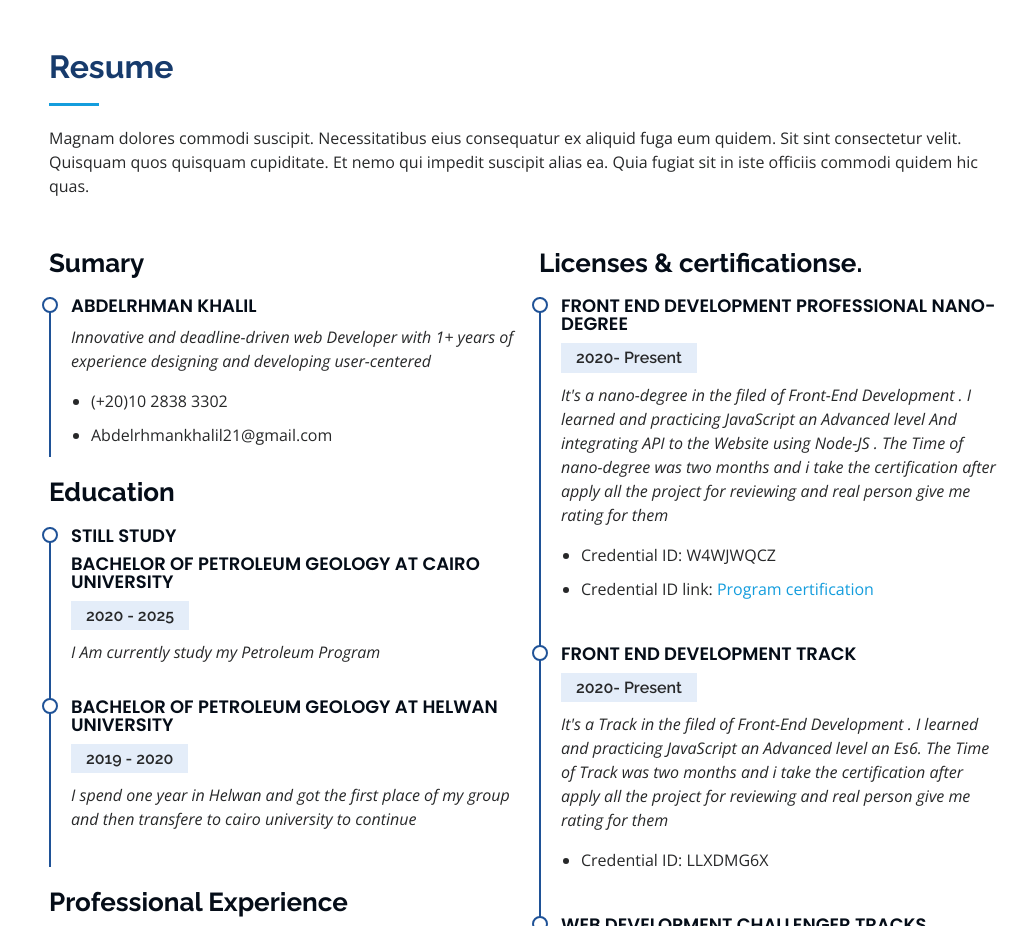
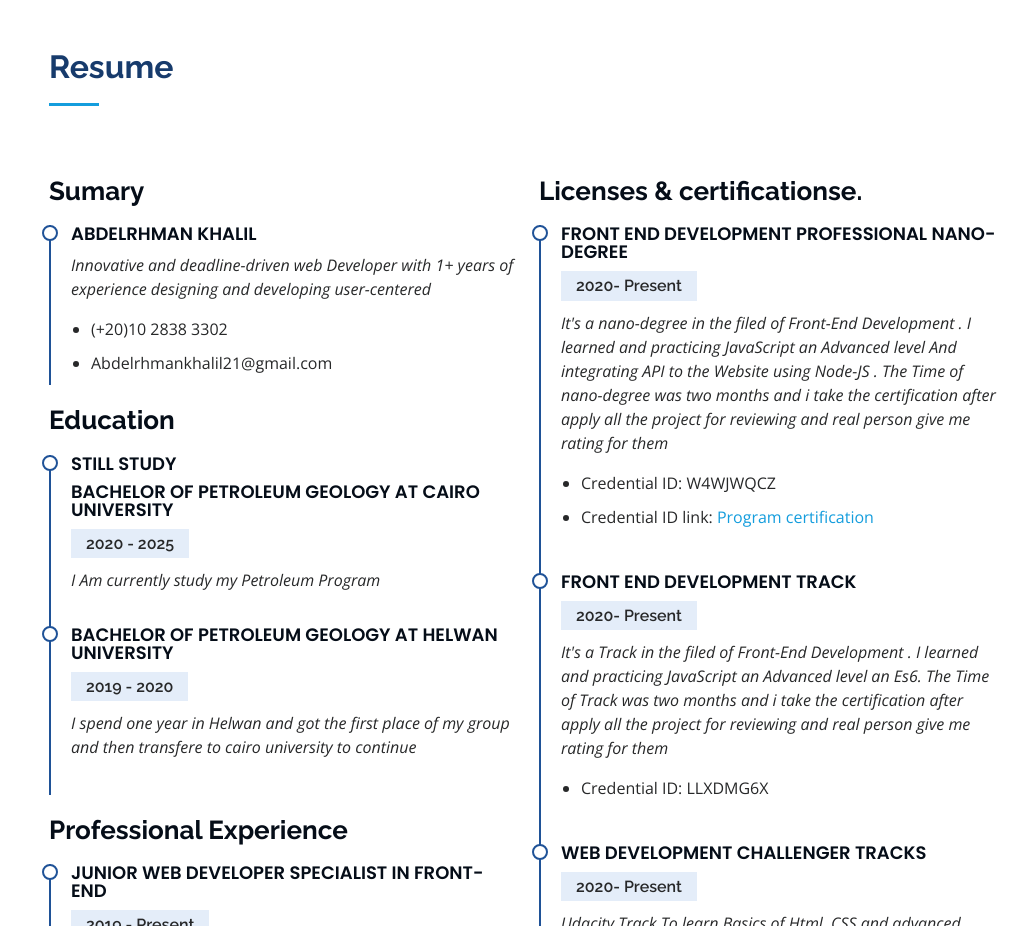
Before and after one commit to abdelrhmanKh/Portfolio, a plain HTML site: page index.html in a window 1280 px wide. Shown: the part 2200-3126 px from the top of the page, without its empty margins (263-1280 px from the left). Drawn offline with nearby package versions, Linux system fonts and the light colour scheme.

Commit message:
Update index.html

```diff
--- a/index.html
+++ b/index.html
@@ -196,11 +196,7 @@
             <div class="container">
                 <div class="section-title">
                     <h2>Resume</h2>
-                    <p>Magnam dolores commodi suscipit. Necessitatibus eius consequatur ex aliquid fuga eum quidem.
-                        Sit
-                        sint consectetur velit. Quisquam quos quisquam cupiditate. Et nemo qui impedit suscipit
-                        alias
-                        ea. Quia fugiat sit in iste officiis commodi quidem hic quas.</p>
+
                 </div>
                 <div class="row">
                     <div class="col-lg-6" data-aos="fade-up">
```
